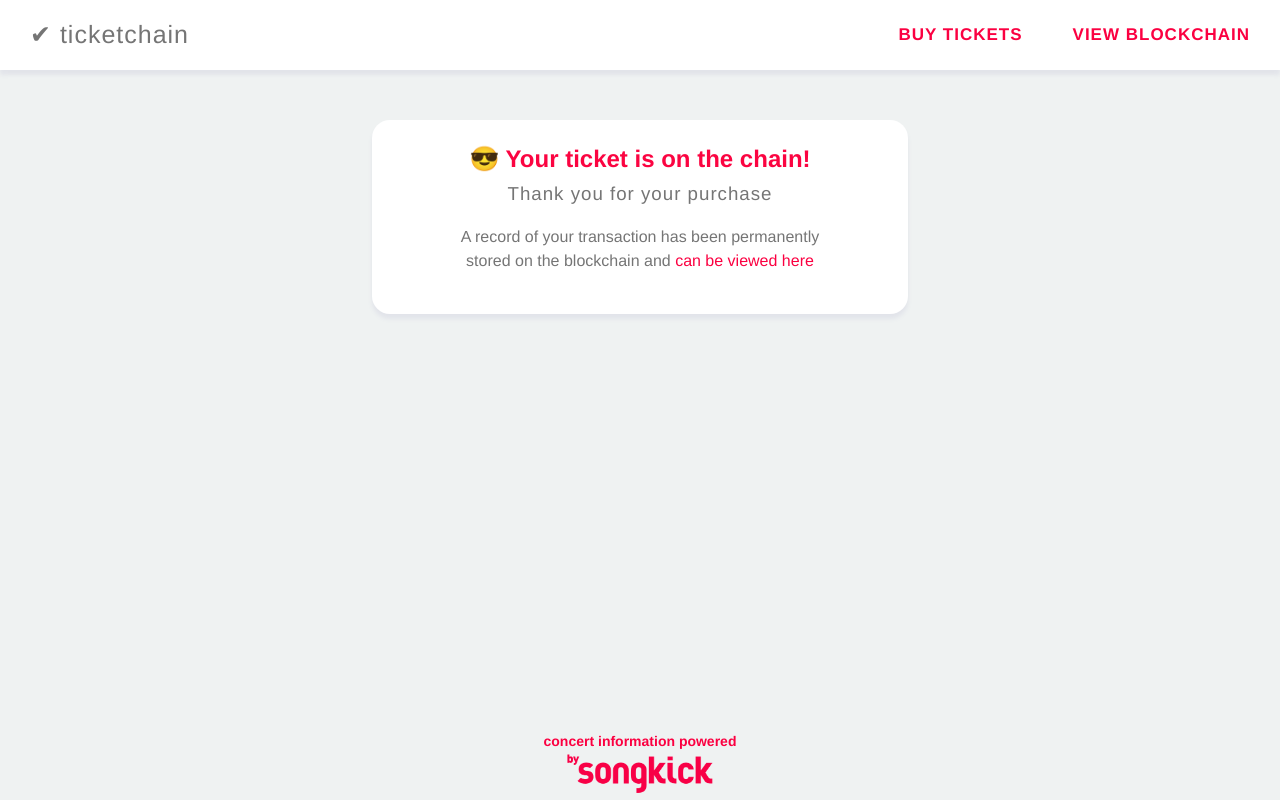
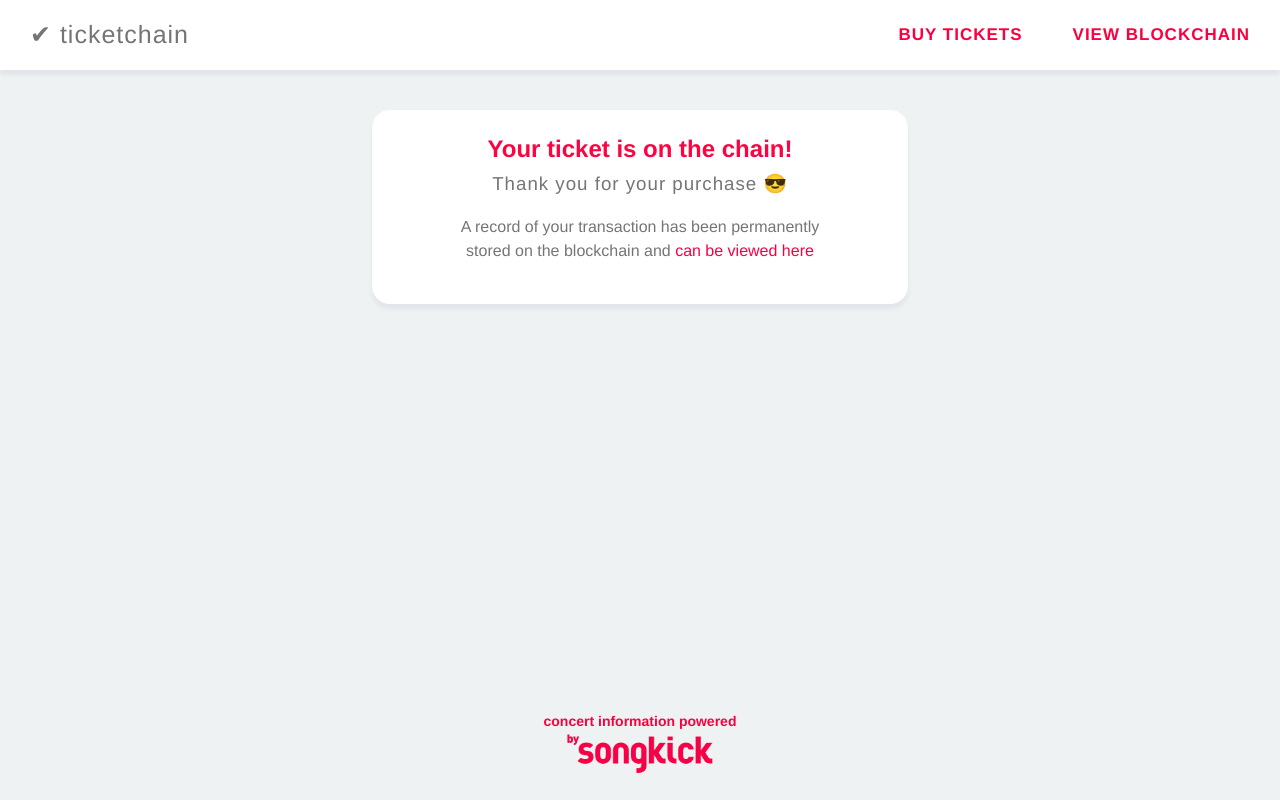
Before and after one commit to jeff1108/Blockchain-ticketing-app, a React (Create React App) app: page /confirmation in a window 1280 px wide. Built offline with nearby package versions, Linux system fonts and the light colour scheme.

Commit message:
Small style changes for final product

```diff
--- a/src/components/Concert.js
+++ b/src/components/Concert.js
@@ -12,13 +12,13 @@ class Concert extends Component {
   handleClick(e) {
     e.preventDefault();
 
-    fetch('http://localhost:9292/transaction', {
+    fetch('https://blockheads-backend.herokuapp.com/transaction', {
       method: 'POST',
       body: JSON.stringify(
         {
           'params':
             {
-              'sender': '000000000',
+              'sender': '74D87350D1774E28BB716CBD72F0AEB339705157EC105426F312A351DC23AED3',
               'receiver': RECEIVER_ADDRESS,
               'name': this.props.concert.displayName,
               'value': this.getPrice(this.props.concert.displayName)
@@ -47,7 +47,7 @@ class Concert extends Component {
         <p id='concert-date'>Date: {this.getDate(this.props.concert.start.date)}</p>
         <p id='concert-price'>Price: {this.getPrice(this.props.concert.displayName)} BKH</p>
         <Button id='concert-button' onClick={(e) => this.handleClick(e)}>
-          Buy!
+          BUY!
         </Button>
       </div>
     );
--- a/src/components/Confirmation.js
+++ b/src/components/Confirmation.js
@@ -6,8 +6,8 @@ class Confirmation extends Component {
   render() {
     return (
       <div className='user-form'>
-        <h2 id='intro-text'>😎 Your ticket is on the chain!</h2>
-        <h3>Thank you for your purchase</h3>
+        <h2 id='intro-text'>Your ticket is on the chain!</h2>
+        <h3>Thank you for your purchase 😎</h3>
         <p>A record of your transaction has been permanently<br />stored on the blockchain and <a href='https://blockheads-backend.herokuapp.com/'>can be viewed here</a></p>
       </div>
     );
--- a/src/style/app.css
+++ b/src/style/app.css
@@ -24,7 +24,7 @@ html, body {
 .content {
   margin-left: auto;
   margin-right: auto;
-  margin-top: 50px;
+  margin-top: 40px;
   width: 95%;
 }
 
@@ -50,7 +50,15 @@ html, body {
 }
 
 #concert-button {
+  border: none;
+  color: white;
+  background-color: #FB0041;
+  background-image: none;
+  border-radius: 4px;
+  font-size: 14px;
   margin: 15px 0 0 0;
+  height: 30px;
+  width: 100px;
 }
 
 .concerts-container {
@@ -96,6 +104,10 @@ html, body {
 
 .user-form h2 {
   margin: 0;
+}
+
+#concert-button:hover {
+  background-color: #E7033D;
 }
 
 h1 {
@@ -196,3 +208,7 @@ h3 {
   text-align: center;
   width: 300px;
 }
+
+.songkick_logo {
+  margin: 0 0 20px 0;
+}
```
